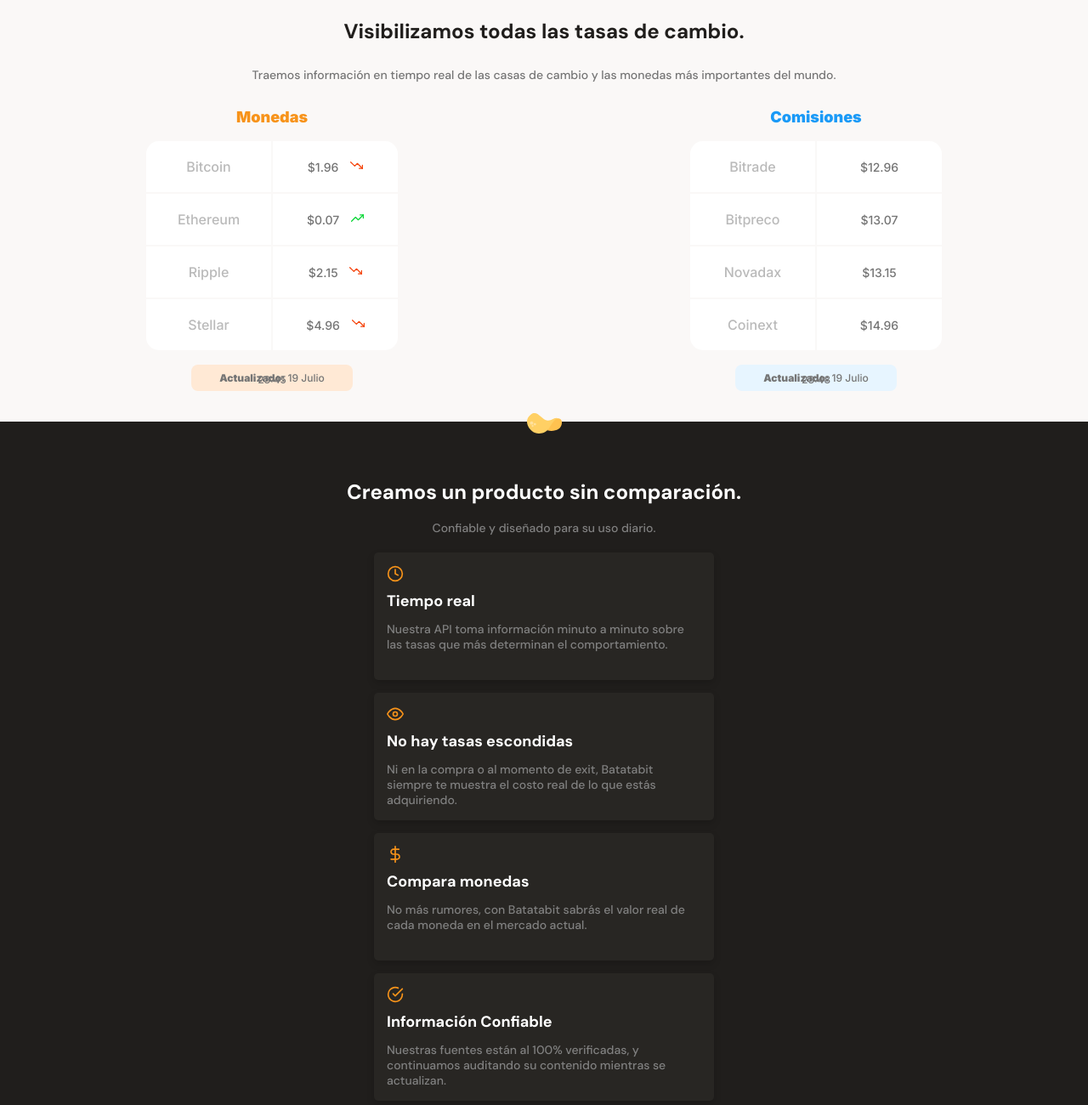
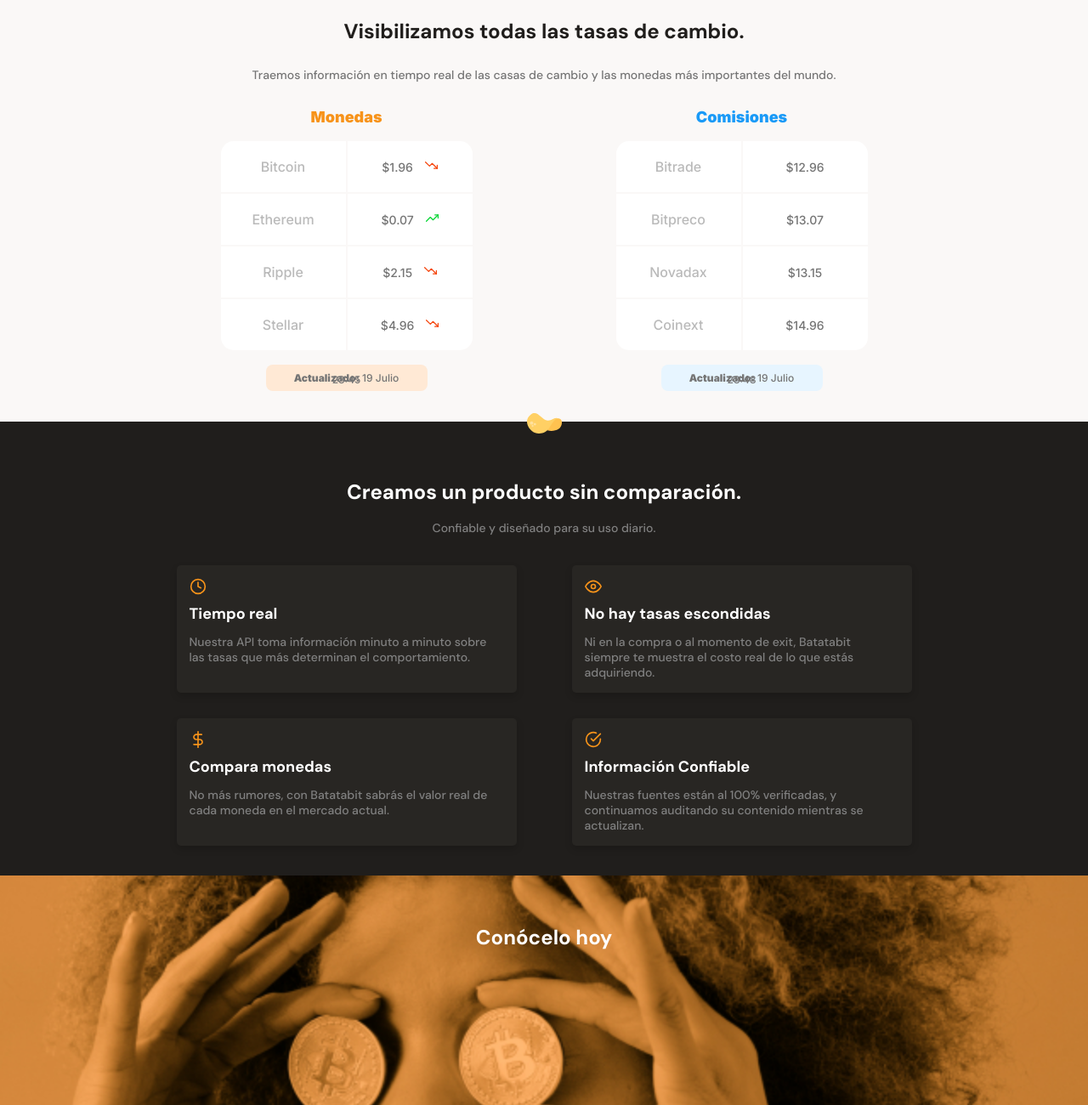
Before and after one commit to omarhernandezrey/34-Curso-de-Responsive-Design-Maquetaci-n-Mobile-First, a plain HTML site: page index.html in a window 1280 px wide. Shown: the part 640-1940 px from the top of the page at 85% size. Drawn offline with Linux system fonts and the light colour scheme.

Commit message:
29 Aplicando media queries

```diff
--- /dev/null
+++ b/CSS/tablet.css
@@ -0,0 +1,14 @@
+.main-tables-container {
+    display: flex;
+    width: 930px;
+    margin: 0 auto;
+}
+.product-cards--container {
+    display: flex;
+    flex-wrap: wrap;
+    width: 930px;
+    margin: 0 auto;
+}
+.plans-container--slider {
+    justify-content: center;
+}
--- a/index.html
+++ b/index.html
@@ -11,7 +11,7 @@
     <link rel="stylesheet" href="./style.css" />
     <link
       rel="stylesheet"
-      href="./css/tablet.css"
+      href="./CSS/tablet.css"
       media="(min-width: 1024px)"
     />
   </head>
```
